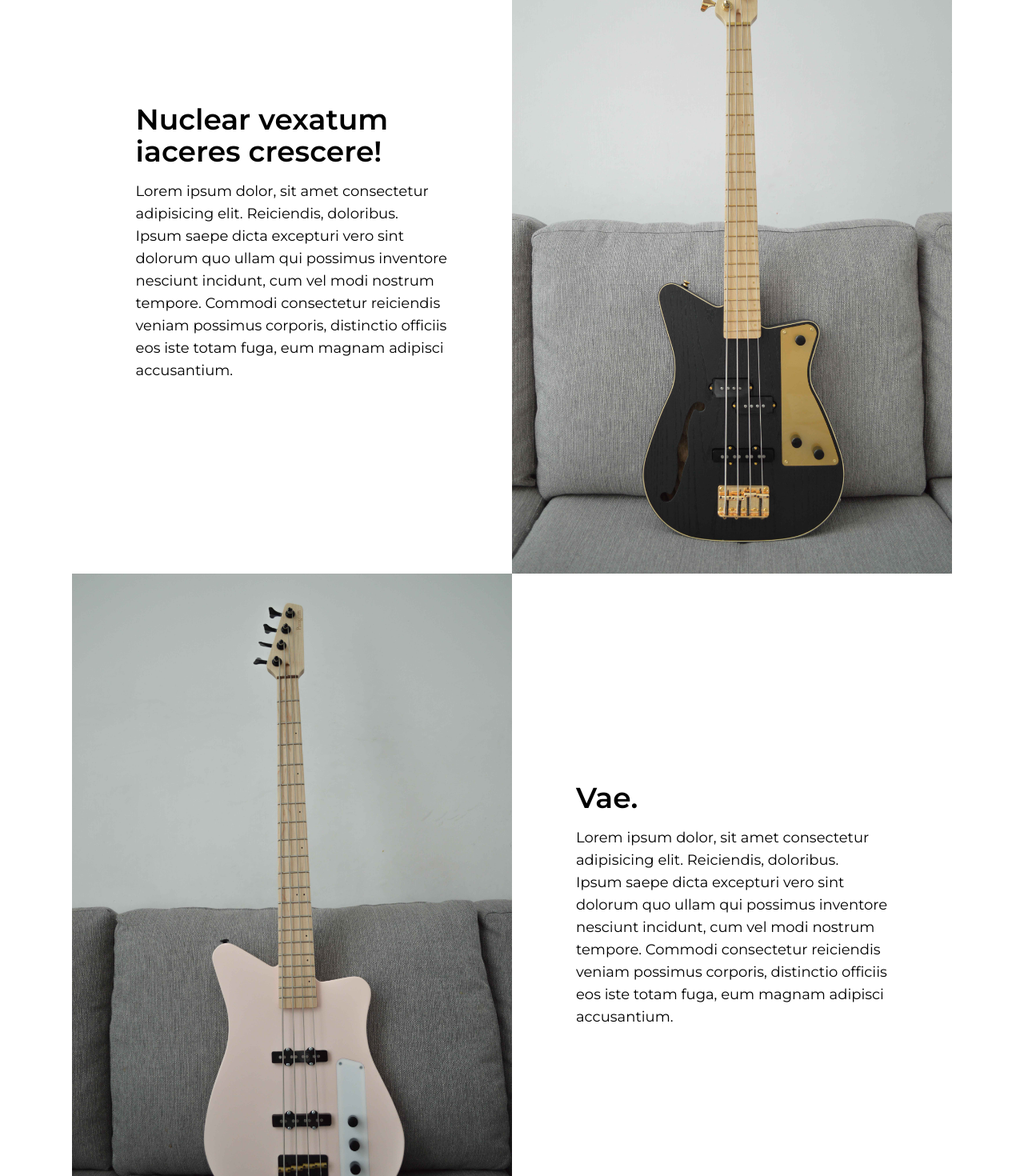
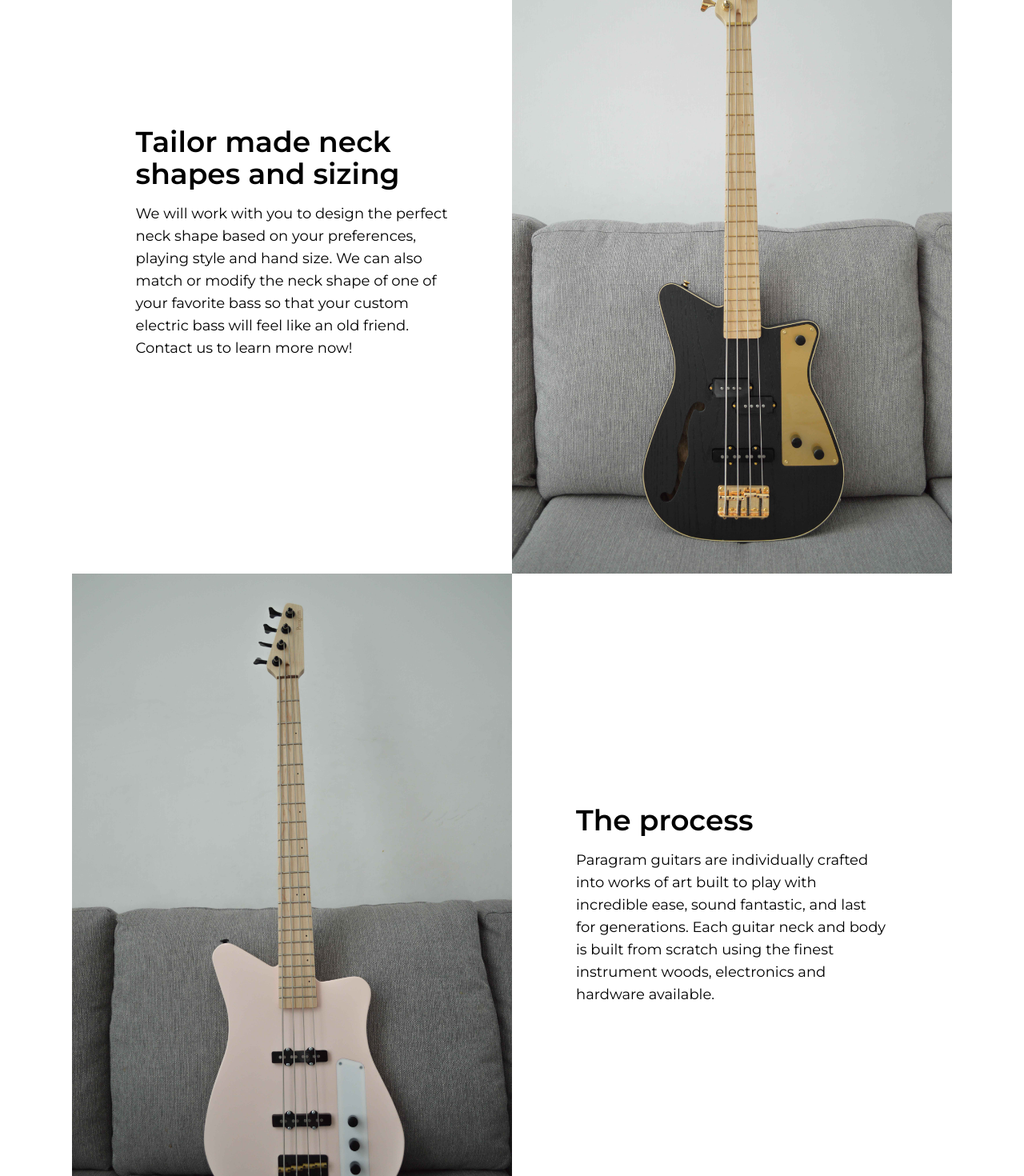
Before and after one commit to jsfowles/paragram, a Next.js app: page /bass in a window 1280 px wide. Shown: the part 1000-2470 px from the top of the page at 80% size. Built offline with nearby package versions, Linux system fonts and the light colour scheme.

Commit message:
added real copy

```diff
--- a/pages/agave.tsx
+++ b/pages/agave.tsx
@@ -1,7 +1,10 @@
 import React from 'react';
+import FourGrid from '@components/FourGrid';
+import DownArrows from '@components/DownArrows';
 
 const Agave = () => {
   return (
+    <>
       <div>
         <img
           src="/images/home/hollow-body-agave.png"
@@ -13,22 +16,24 @@ const Agave = () => {
           </h2>
           <h1 className="text-8xl py-6 text-white">Agave</h1>
           <p className="text-white text-3xl">Your guitar, your sound.</p>
-        <svg
-          xmlns="http://www.w3.org/2000/svg"
-          className="h-32 w-32 absolute bottom-16"
-          fill="none"
-          viewBox="0 0 24 24"
-          stroke="currentColor"
-        >
-          <path
-            strokeLinecap="round"
-            strokeLinejoin="round"
-            strokeWidth={1}
-            d="M19 13l-7 7-7-7m14-8l-7 7-7-7"
-          />
-        </svg>
+          <DownArrows />
         </div>
       </div>
+      <FourGrid
+        rowOne={{
+          title: 'The little things',
+          description:
+            ' Our base spec includes top tier locking tuners, a fixed bridge by Hipshot, Jescar stainless steel frets, and CTS potentiometers. However, it doesnt stop there! Each aspect of the build can be upgraded and customized as you wish!',
+          image: '/images/agave/fixed.jpg',
+        }}
+        rowTwo={{
+          title: 'Individualism',
+          description:
+            'Each build receives our utmost attention. We start by providing you with a computer visualisation, follow up by discussing each aspect of the build, and finish off by bringing your dream guitar to life. ',
+          image: '/images/agave/bigsby.jpg',
+        }}
+      />
+    </>
   );
 };
 
--- a/pages/bass.tsx
+++ b/pages/bass.tsx
@@ -1,6 +1,7 @@
 import React from 'react';
 import PopupModal from '@components/Popup';
 import FourGrid from '@components/FourGrid';
+import DownArrows from '@components/DownArrows';
 
 const Bass = () => {
   return (
@@ -16,23 +17,23 @@ const Bass = () => {
           </h2>
           <h1 className="text-8xl py-6 text-white">Bass</h1>
           <p className="text-white text-3xl">Your guitar, your sound.</p>
-          <svg
-            xmlns="http://www.w3.org/2000/svg"
-            className="h-28 w-28 absolute bottom-16"
-            fill="none"
-            viewBox="0 0 24 24"
-            stroke="currentColor"
-          >
-            <path
-              strokeLinecap="round"
-              strokeLinejoin="round"
-              strokeWidth={0.5}
-              d="M19 13l-7 7-7-7m14-8l-7 7-7-7"
-            />
-          </svg>
+          <DownArrows />
         </div>
       </div>
-      <FourGrid />
+      <FourGrid
+        rowOne={{
+          title: 'Tailor made neck shapes and sizing',
+          description:
+            'We will work with you to design the perfect neck shape based on your preferences, playing style and hand size. We can also match or modify the neck shape of one of your favorite bass so that your custom electric bass will feel like an old friend. Contact us to learn more now!',
+          image: '/images/bass/agave-bass.jpg',
+        }}
+        rowTwo={{
+          title: 'The process',
+          description:
+            'Paragram guitars are individually crafted into works of art built to play with incredible ease, sound fantastic, and last for generations. Each guitar neck and body is built from scratch using the finest instrument woods, electronics and hardware available.',
+          image: '/images/bass/pink.jpg',
+        }}
+      />
     </>
   );
 };
--- a/pages/continua.tsx
+++ b/pages/continua.tsx
@@ -1,7 +1,10 @@
 import React from 'react';
+import FourGrid from '@components/FourGrid';
+import DownArrows from '@components/DownArrows';
 
 const Continua = () => {
   return (
+    <>
       <div>
         <img
           src="/images/continua/ash-white.jpg"
@@ -13,22 +16,24 @@ const Continua = () => {
           </h2>
           <h1 className="text-8xl py-6 text-white">Continua</h1>
           <p className="text-white text-3xl">Your guitar, your sound.</p>
-        <svg
-          xmlns="http://www.w3.org/2000/svg"
-          className="h-32 w-32 absolute bottom-16"
-          fill="none"
-          viewBox="0 0 24 24"
-          stroke="currentColor"
-        >
-          <path
-            strokeLinecap="round"
-            strokeLinejoin="round"
-            strokeWidth={1}
-            d="M19 13l-7 7-7-7m14-8l-7 7-7-7"
-          />
-        </svg>
+          <DownArrows />
         </div>
       </div>
+      <FourGrid
+        rowOne={{
+          title: 'Built with our bare hands',
+          description:
+            'Built by craftsman with a passion for sound and aesthetic, every instrument is painstakingly crafted with care and attention to the smallest detail. Starting with your vision and desires, we create one of a kind dreams, perfectly tailored to the musicians that play them.',
+          image: '/images/continua/natural.jpg',
+        }}
+        rowTwo={{
+          title: 'Make it yours',
+          description:
+            'With your vision in mind, our builders cut, sand, carve and craft the finest materials, into the guitar you have always dreamed about.',
+          image: '/images/continua/white.jpg',
+        }}
+      />
+    </>
   );
 };
 
--- a/pages/standard.tsx
+++ b/pages/standard.tsx
@@ -1,7 +1,10 @@
 import React from 'react';
+import FourGrid from '@components/FourGrid';
+import DownArrows from '@components/DownArrows';
 
 const Standard = () => {
   return (
+    <>
       <div>
         <img
           src="/images/standard/white-cover.jpg"
@@ -13,22 +16,24 @@ const Standard = () => {
           </h2>
           <h1 className="text-8xl py-6 text-white">Standard</h1>
           <p className="text-white text-3xl">Your guitar, your sound.</p>
-        <svg
-          xmlns="http://www.w3.org/2000/svg"
-          className="h-32 w-32 absolute bottom-16"
-          fill="none"
-          viewBox="0 0 24 24"
-          stroke="currentColor"
-        >
-          <path
-            strokeLinecap="round"
-            strokeLinejoin="round"
-            strokeWidth={1}
-            d="M19 13l-7 7-7-7m14-8l-7 7-7-7"
-          />
-        </svg>
+          <DownArrows />
         </div>
       </div>
+      <FourGrid
+        rowOne={{
+          title: 'Simple on the outside, complex on the inside.',
+          description:
+            'We provide a great blend between traditional and modern trends in the electric guitar industry. Inspired by the classics, we strive to design versatile instruments with superior comfort and playability the modern player seeks.',
+          image: '/images/standard/white.jpg',
+        }}
+        rowTwo={{
+          title: 'High Quality Materials',
+          description:
+            'We source our wood from trusted suppliers who specialize in woods intended for musical instruments. This ensures the proper moisture content of the timber right from the beginning guaranteeing the highests quality builds.',
+          image: '/images/standard/stardust.jpg',
+        }}
+      />
+    </>
   );
 };
 
--- /dev/null
+++ b/src/components/DownArrows.tsx
@@ -0,0 +1,22 @@
+import React from 'react';
+
+const DownArrows = () => {
+  return (
+    <svg
+      xmlns="http://www.w3.org/2000/svg"
+      className="h-32 w-32 absolute bottom-16"
+      fill="none"
+      viewBox="0 0 24 24"
+      stroke="currentColor"
+    >
+      <path
+        strokeLinecap="round"
+        strokeLinejoin="round"
+        strokeWidth={0.5}
+        d="M19 13l-7 7-7-7m14-8l-7 7-7-7"
+      />
+    </svg>
+  );
+};
+
+export default DownArrows;
--- a/src/components/FourGrid.tsx
+++ b/src/components/FourGrid.tsx
@@ -1,25 +1,16 @@
 import React from 'react';
 
-const FourGrid = () => {
+const FourGrid = ({ rowOne, rowTwo }) => {
   return (
     <div className="grid gap-y-10 lg:gap-y-0 p-[7vw]">
       <div className="grid lg:grid-cols-2 gap-5 lg:gap-0 items-center">
         <div className="space-y-4 lg:px-20 max-w-[800px] justify-self-center lg:justify-self-end">
-          <h3 className="text-2xl sm:text-4xl font-semibold">
-            Nuclear vexatum iaceres crescere!
-          </h3>
-          <p className="text-lg">
-            Lorem ipsum dolor, sit amet consectetur adipisicing elit.
-            Reiciendis, doloribus. Ipsum saepe dicta excepturi vero sint dolorum
-            quo ullam qui possimus inventore nesciunt incidunt, cum vel modi
-            nostrum tempore. Commodi consectetur reiciendis veniam possimus
-            corporis, distinctio officiis eos iste totam fuga, eum magnam
-            adipisci accusantium.
-          </p>
+          <h3 className="text-2xl sm:text-4xl font-semibold">{rowOne.title}</h3>
+          <p className="text-lg">{rowOne.description}</p>
         </div>
         <div className=" ">
           <img
-            src="/images/bass/agave-bass.jpg"
+            src={rowOne.image}
             alt=""
             className="max-h-[1200px] object-contain"
           />
@@ -29,21 +20,14 @@ const FourGrid = () => {
       <div className="grid lg:grid-cols-2 gap-5 lg:gap-0 items-center">
         <div className=" order-last lg:order-first flex justify-end">
           <img
-            src="/images/bass/pink.jpg"
+            src={rowTwo.image}
             alt=""
             className="max-h-[1200px] object-contain"
           />
         </div>
         <div className="space-y-4 lg:px-20 max-w-[800px] justify-self-center lg:justify-self-start">
-          <h3 className="text-2xl sm:text-4xl font-semibold">Vae.</h3>
-          <p className="text-lg ">
-            Lorem ipsum dolor, sit amet consectetur adipisicing elit.
-            Reiciendis, doloribus. Ipsum saepe dicta excepturi vero sint dolorum
-            quo ullam qui possimus inventore nesciunt incidunt, cum vel modi
-            nostrum tempore. Commodi consectetur reiciendis veniam possimus
-            corporis, distinctio officiis eos iste totam fuga, eum magnam
-            adipisci accusantium.
-          </p>
+          <h3 className="text-2xl sm:text-4xl font-semibold">{rowTwo.title}</h3>
+          <p className="text-lg ">{rowTwo.description}</p>
         </div>
       </div>
     </div>
```
Lines whose indentation alone changed are shown as unchanged.
